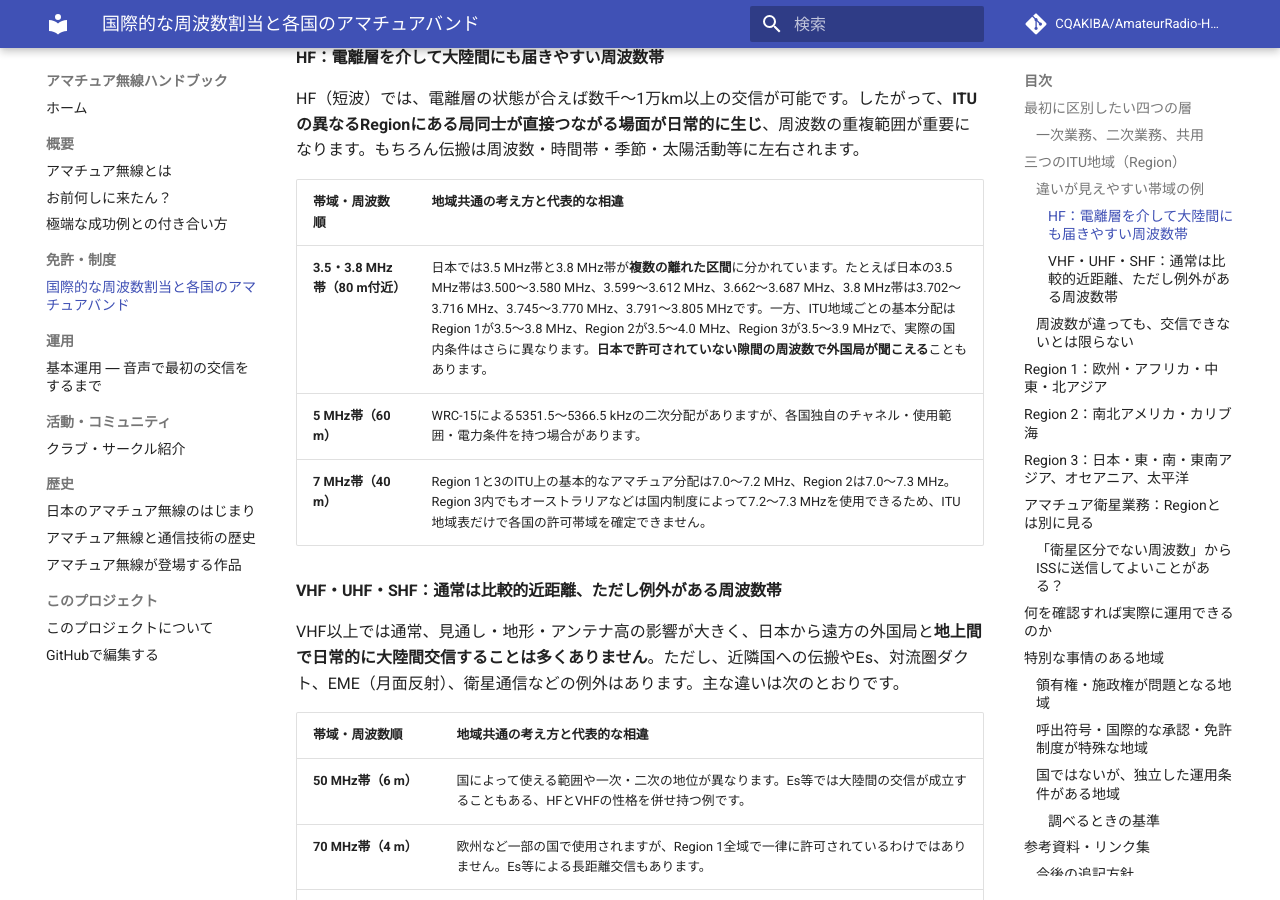
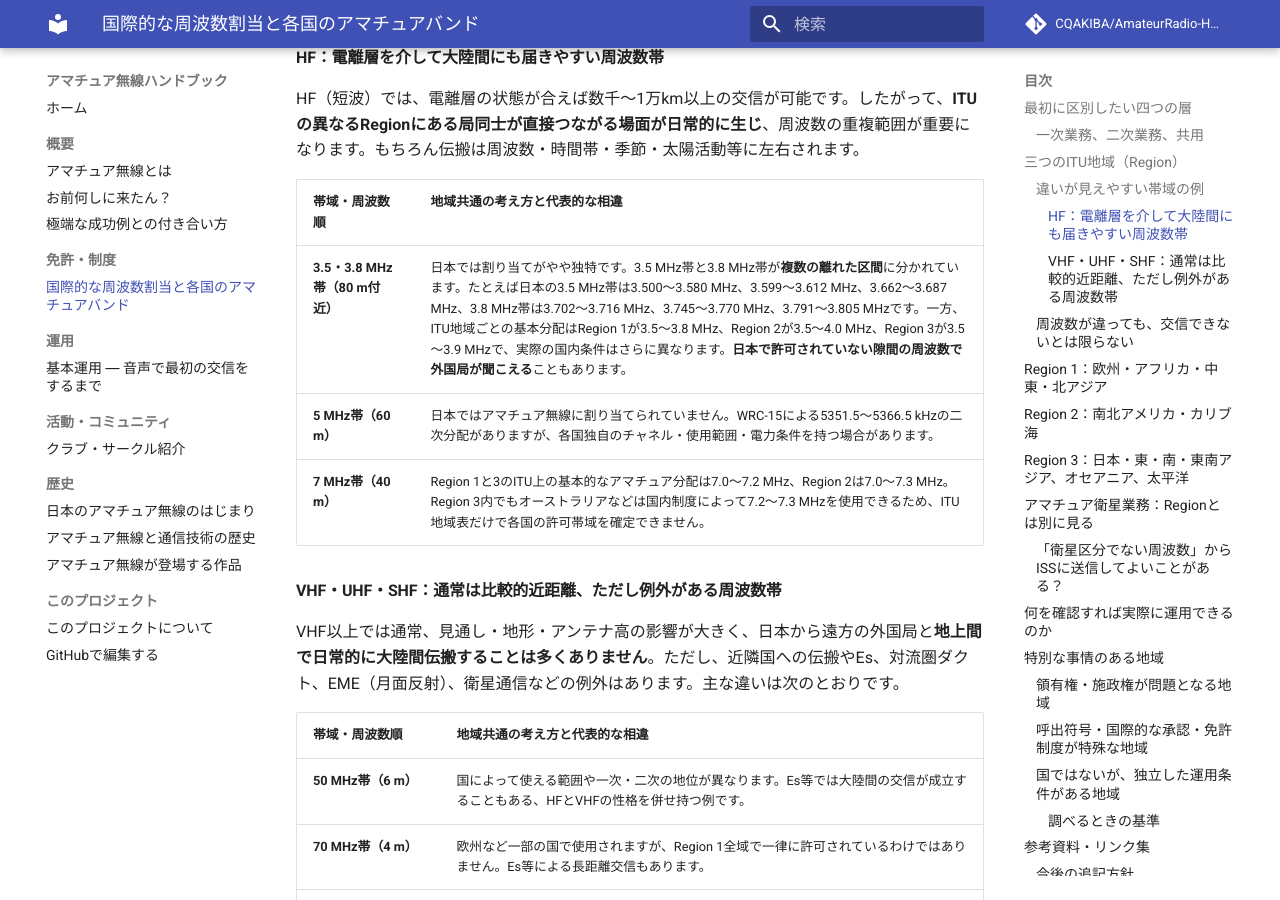
Before and after one commit to CQAKIBA/AmateurRadio-Handbook, an MkDocs documentation site: the page built from docs/01_免許・制度/international-frequency-allocations.md, in a window 1280 px wide and 900 px high, scrolled down 2291 px. Built offline with MkDocs 1.6.1 and Material for MkDocs 9.7.7, drawn with Linux system fonts in a browser that asks for light colours; comment, search, counter and statistics services are not loaded.

Commit message:
Revise frequency allocation details for Japan
Updated descriptions for frequency allocations in Japan, clarifying unique allocations and conditions for different bands.

```diff
--- a/docs/01_免許・制度/international-frequency-allocations.md
+++ b/docs/01_免許・制度/international-frequency-allocations.md
@@ -53,13 +53,13 @@ HF（短波）では、電離層の状態が合えば数千～1万km以上の交
 
 | 帯域・周波数順 | 地域共通の考え方と代表的な相違 |
 | --- | --- |
-| **3.5・3.8 MHz帯（80 m付近）** | 日本では3.5 MHz帯と3.8 MHz帯が**複数の離れた区間**に分かれています。たとえば日本の3.5 MHz帯は3.500～3.580 MHz、3.599～3.612 MHz、3.662～3.687 MHz、3.8 MHz帯は3.702～3.716 MHz、3.745～3.770 MHz、3.791～3.805 MHzです。一方、ITU地域ごとの基本分配はRegion 1が3.5～3.8 MHz、Region 2が3.5～4.0 MHz、Region 3が3.5～3.9 MHzで、実際の国内条件はさらに異なります。**日本で許可されていない隙間の周波数で外国局が聞こえる**こともあります。 |
-| **5 MHz帯（60 m）** | WRC-15による5351.5～5366.5 kHzの二次分配がありますが、各国独自のチャネル・使用範囲・電力条件を持つ場合があります。 |
+| **3.5・3.8 MHz帯（80 m付近）** | 日本では割り当てがやや独特です。3.5 MHz帯と3.8 MHz帯が**複数の離れた区間**に分かれています。たとえば日本の3.5 MHz帯は3.500～3.580 MHz、3.599～3.612 MHz、3.662～3.687 MHz、3.8 MHz帯は3.702～3.716 MHz、3.745～3.770 MHz、3.791～3.805 MHzです。一方、ITU地域ごとの基本分配はRegion 1が3.5～3.8 MHz、Region 2が3.5～4.0 MHz、Region 3が3.5～3.9 MHzで、実際の国内条件はさらに異なります。**日本で許可されていない隙間の周波数で外国局が聞こえる**こともあります。 |
+| **5 MHz帯（60 m）** | 日本ではアマチュア無線に割り当てられていません。WRC-15による5351.5～5366.5 kHzの二次分配がありますが、各国独自のチャネル・使用範囲・電力条件を持つ場合があります。 |
 | **7 MHz帯（40 m）** | Region 1と3のITU上の基本的なアマチュア分配は7.0～7.2 MHz、Region 2は7.0～7.3 MHz。Region 3内でもオーストラリアなどは国内制度によって7.2～7.3 MHzを使用できるため、ITU地域表だけで各国の許可帯域を確定できません。 |
 
 #### VHF・UHF・SHF：通常は比較的近距離、ただし例外がある周波数帯
 
-VHF以上では通常、見通し・地形・アンテナ高の影響が大きく、日本から遠方の外国局と**地上間で日常的に大陸間交信することは多くありません**。ただし、近隣国への伝搬やEs、対流圏ダクト、EME（月面反射）、衛星通信などの例外はあります。主な違いは次のとおりです。
+VHF以上では通常、見通し・地形・アンテナ高の影響が大きく、日本から遠方の外国局と**地上間で日常的に大陸間伝搬することは多くありません**。ただし、近隣国への伝搬やEs、対流圏ダクト、EME（月面反射）、衛星通信などの例外はあります。主な違いは次のとおりです。
 
 | 帯域・周波数順 | 地域共通の考え方と代表的な相違 |
 | --- | --- |
```
